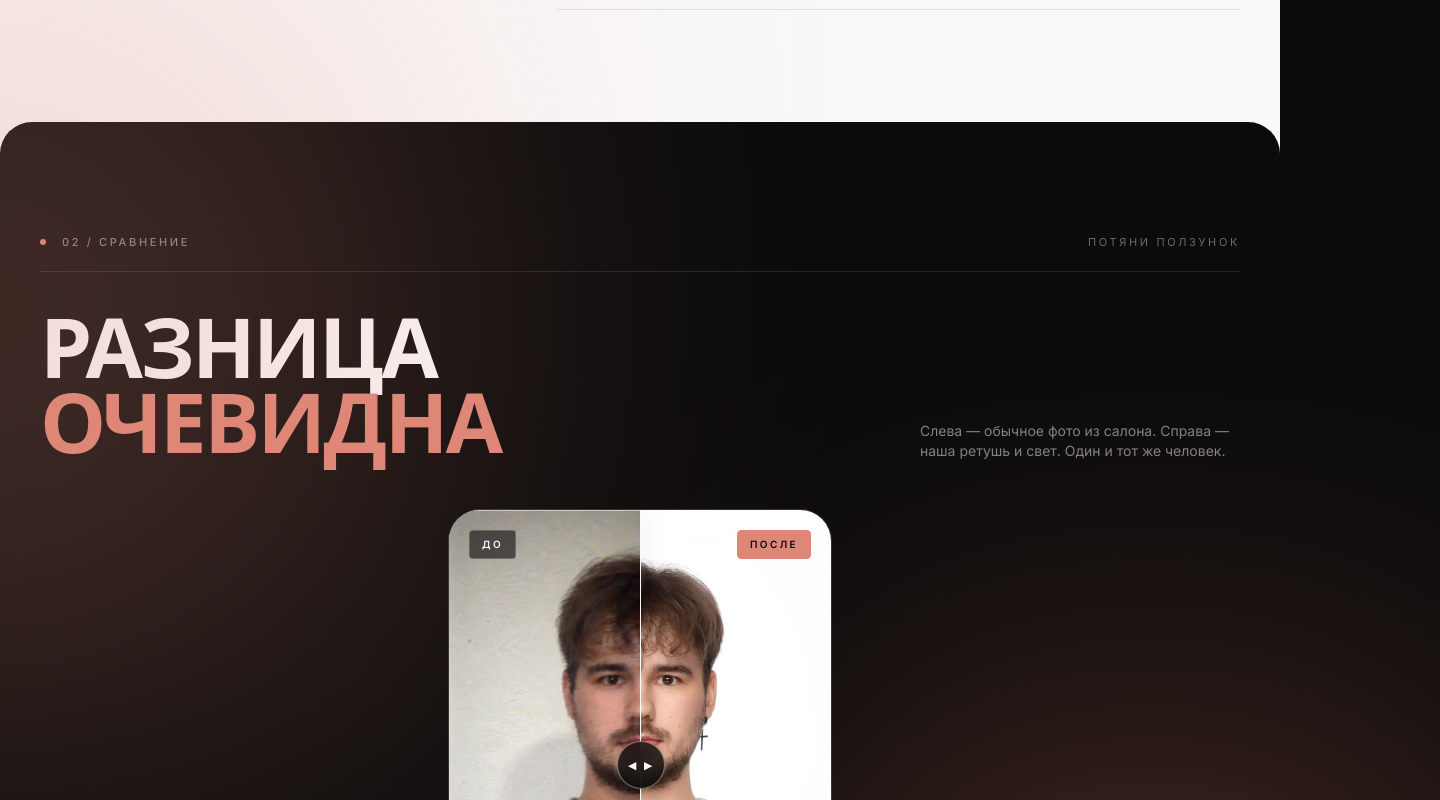
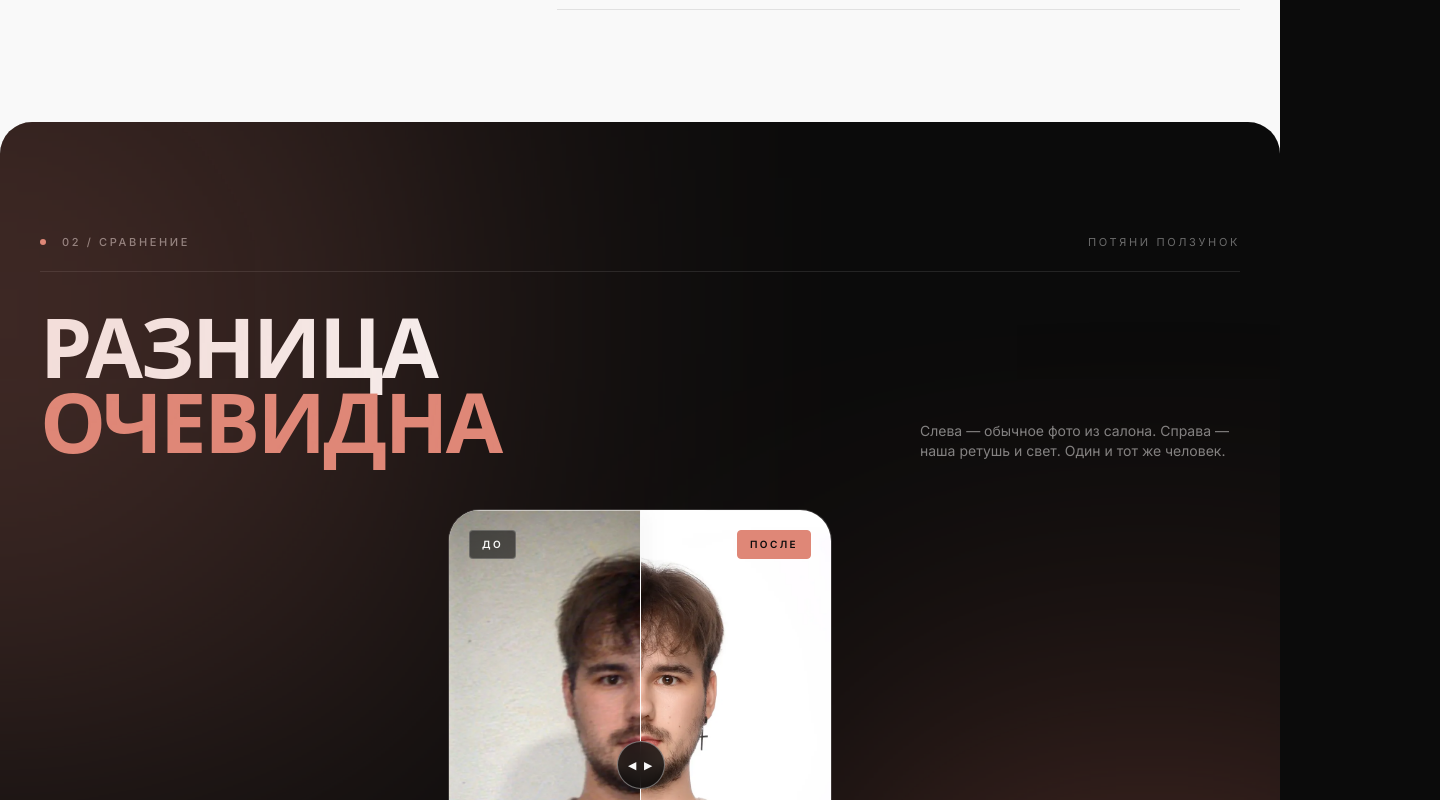
Before and after one commit to hylaron/ophotoby, a React (Vite) app: page / in a window 1280 px wide. Shown: the part 1400-2200 px from the top of the page, 1440 px wide, since content can reach past the window. Built offline with nearby package versions, Linux system fonts and the light colour scheme; a web font is replaced by a local one.

Commit message:
overflow-hidden не помешает чтобы свечение не уходило

```diff
--- a/src/components/BeforeAfter.jsx
+++ b/src/components/BeforeAfter.jsx
@@ -41,7 +41,7 @@ export default function BeforeAfter({ index = 5 }) {
   };
 
   return (
-    <section id="beforeafter" className="bg-black relative rounded-4xl">
+    <section id="beforeafter" className="bg-black relative rounded-4xl overflow-hidden">
             <div aria-hidden className="pointer-events-none absolute -top-56 right h-[52rem] w-[52rem] -translate-x-1/2 bg-red opacity-25 blur-[180px]" />
       <div aria-hidden className="pointer-events-none absolute -bottom-40 -right-40 h-[36rem] w-[36rem] bg-red-deep opacity-40 blur-[180px]" />
 
```
